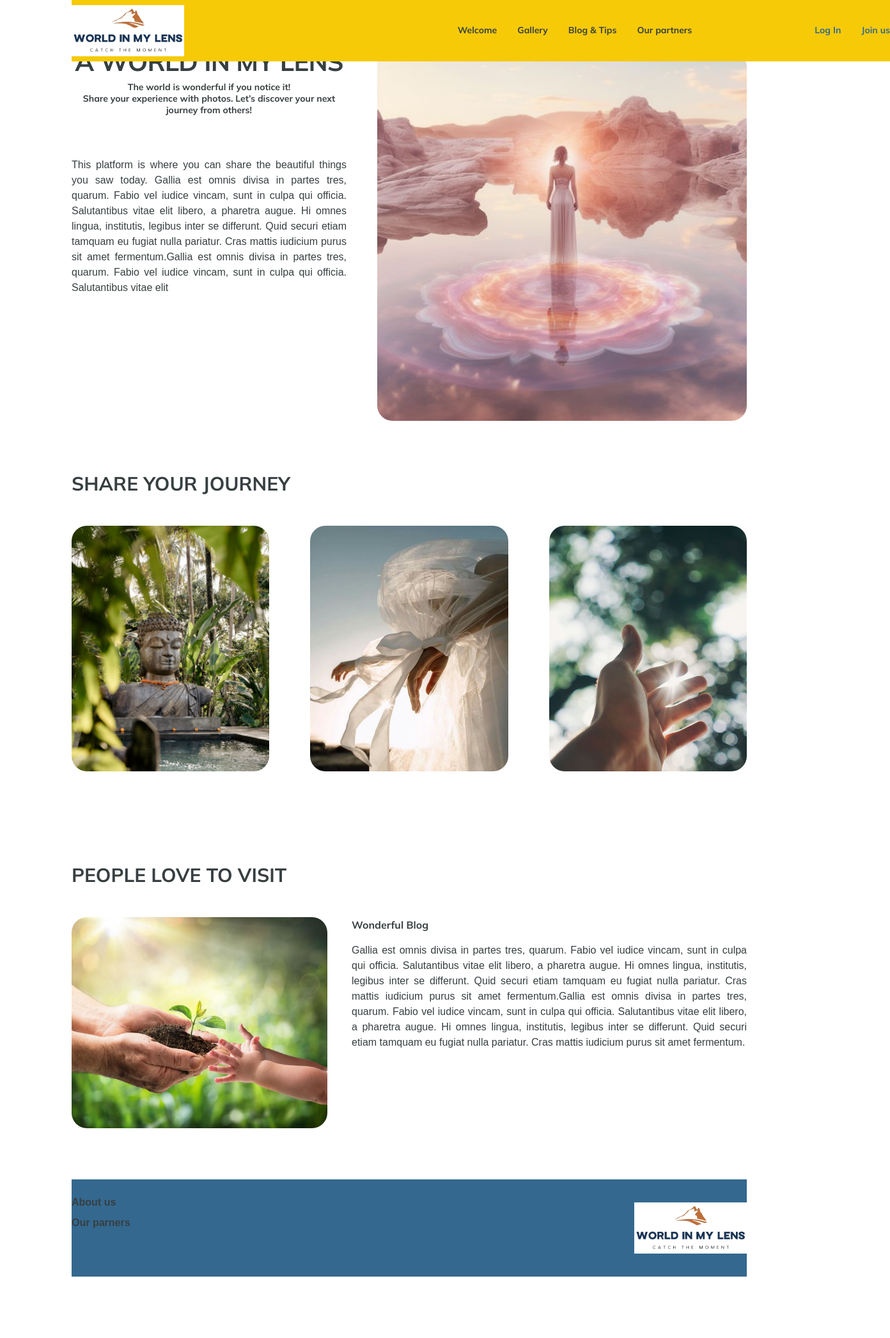
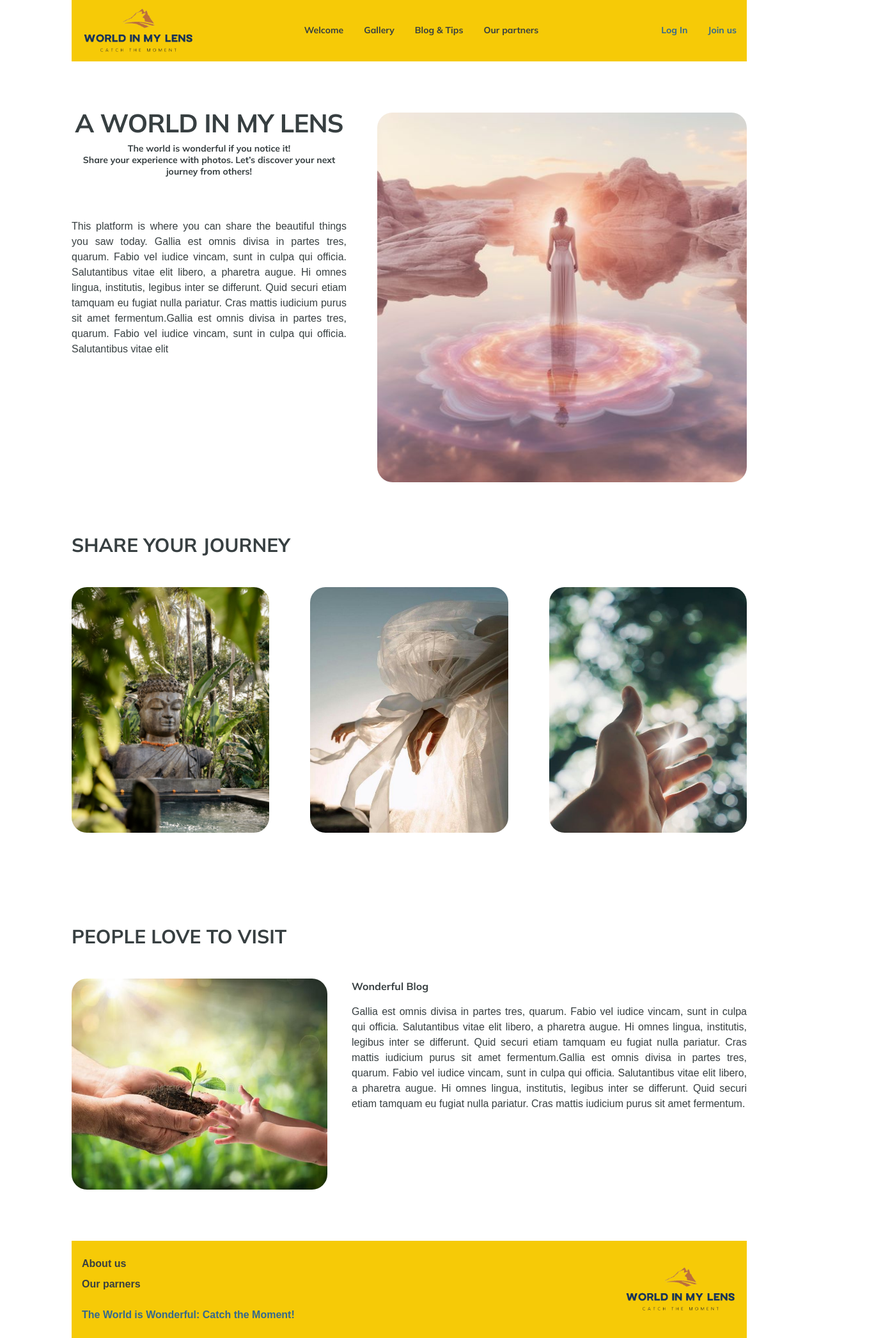
Before and after one commit to daria31v/project, a Next.js app: page / in a window 1280 px wide. Shown: the whole page at 64% size, 1392 px wide, since content can reach past the window. Before the commit the page ends 1996 px from the top, so only its background shows below. Built offline with nearby package versions, Linux system fonts and the light colour scheme.

Commit message:
correct styles footer, header, mobMenu

```diff
--- a/src/app/components/Footer/footer.tsx
+++ b/src/app/components/Footer/footer.tsx
@@ -6,7 +6,7 @@ import Link from "next/link";
 
 const Footer = () => {
   return (
-    <footer className="container py-6 md:flex sm:block sm:gap-2  items-center bg-secondary">
+    <footer className="container py-6 md:flex sm:block sm:gap-2  items-center bg-yellow px-4">
       <div className="grid gap-2 font-extra font-semibold sm:items-center">
         <Link href="/about" className="hover:text-secondary">
           About us
@@ -19,7 +19,7 @@ const Footer = () => {
         </p>
       </div>
       <div className="font-bold md:ml-auto">
-        <div className=" w-56 h-20 flex justify-end">
+        <div className=" w-48 h-20 flex justify-end">
           <Logo src="" alt="logo" />
         </div>
 
--- a/src/app/components/Header/header.tsx
+++ b/src/app/components/Header/header.tsx
@@ -10,7 +10,7 @@ import { Navigation } from "../Navigation/navigation";
 
 const Header = () => {
   return (
-    <header className="container flex py-12 items-center h-20 bg-yellow absolute">
+    <header className="container flex py-12 items-center h-20 bg-yellow px-4">
       <div className="w-48 h-20 mr-auto">
         <Link href="/">
         <Logo src="" alt="logo" />
--- a/src/app/components/MobileMenu/MobileMenu.tsx
+++ b/src/app/components/MobileMenu/MobileMenu.tsx
@@ -44,7 +44,7 @@ export default function MobileMenu() {
           <path d="M456-600h320q-27-69-82.5-118.5T566-788L456-600Zm-92 80 160-276q-11-2-22-3t-22-1q-66 0-123 25t-101 67l108 188ZM170-400h218L228-676q-32 41-50 90.5T160-480q0 21 2.5 40.5T170-400Zm224 228 108-188H184q27 69 82.5 118.5T394-172Zm86 12q66 0 123-25t101-67L596-440 436-164q11 2 21.5 3t22.5 1Zm252-124q32-41 50-90.5T800-480q0-21-2.5-40.5T790-560H572l160 276ZM480-480Zm0 400q-82 0-155-31.5t-127.5-86Q143-252 111.5-325T80-480q0-83 31.5-155.5t86-127Q252-817 325-848.5T480-880q83 0 155.5 31.5t127 86q54.5 54.5 86 127T880-480q0 82-31.5 155t-86 127.5q-54.5 54.5-127 86T480-80Z" />
         </svg>
       </button>
-      <div className={`fixed w-[50%] h-[60%] right-[10%] top-28 z-1 font-extra font-bold uppercase text-xl text-white bg-orange_light shadow-xl rounded-3xl ${isOpen ? "block" : "hidden"}`}>
+      <div className={`xl:hidden fixed w-[50%] h-[60%] right-[10%] md:right-[15%] top-28 z-1 font-extra font-bold uppercase text-xl text-white bg-orange_light shadow-xl rounded-3xl ${isOpen ? "block" : "hidden"}`}>
         <div className="p-10 rounded-3xl" onClick={handleClick}>
           <Navigation />
           <AuthNav />
```
Also changed, not shown: public/images/logo.png.
